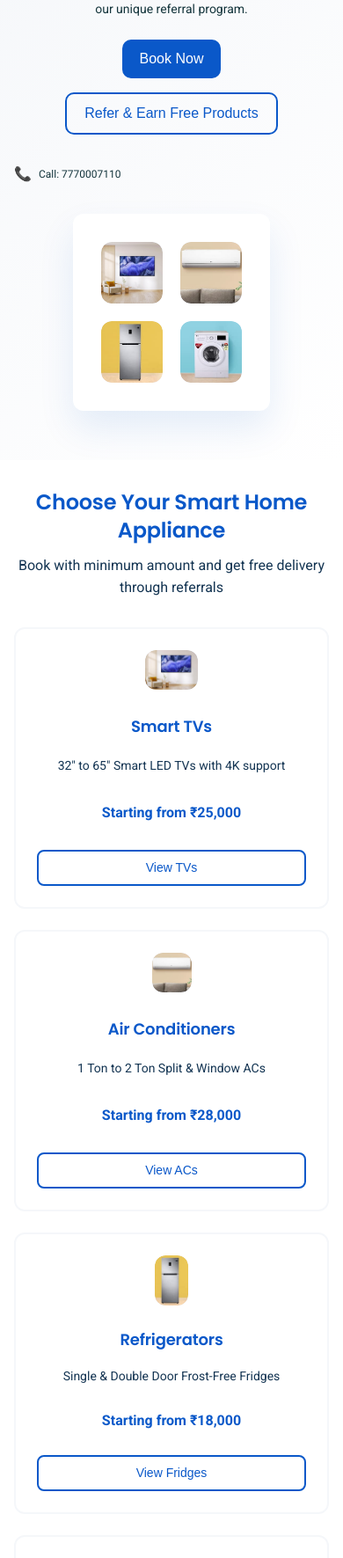
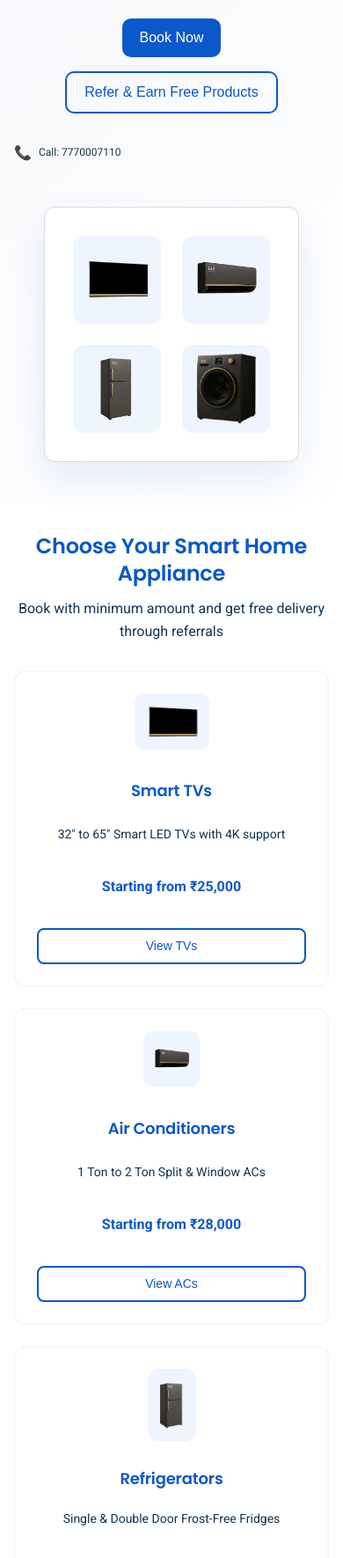
Before and after one commit to dhanushd-27/dlselectronics, a plain HTML site: page index.html in a window 390 px wide. Shown: the part 229-2000 px from the top of the page at 88% size. Drawn offline with Linux system fonts and the light colour scheme.

Commit message:
generate images, remove background and change source of images

```diff
--- a/index.html
+++ b/index.html
@@ -64,16 +64,16 @@
                     <div class="hero-showcase">
                         <div class="product-showcase">
                                                 <div class="showcase-item showcase-tv">
-                                <img src="images/tv3.jpg" alt="Smart TV" class="showcase-image">
+                        <img src="images/tv3.png" alt="Smart TV" class="showcase-image">
                     </div>
                     <div class="showcase-item showcase-ac">
-                                <img src="images/ac3.jpg" alt="Air Conditioner" class="showcase-image">
+                        <img src="images/ac3.png" alt="Air Conditioner" class="showcase-image">
                     </div>
                     <div class="showcase-item showcase-fridge">
-                                <img src="images/fridge2.jpg" alt="Refrigerator" class="showcase-image">
+                        <img src="images/fridge2.png" alt="Refrigerator" class="showcase-image">
                     </div>
                     <div class="showcase-item showcase-washing">
-                                <img src="images/wm2.jpg" alt="Washing Machine" class="showcase-image">
+                        <img src="images/wm2.png" alt="Washing Machine" class="showcase-image">
                     </div>
                         </div>
                     </div>
@@ -92,7 +92,7 @@
             <div class="categories-grid">
                 <div class="category-card" onclick="viewCategory('tv')">
                     <div class="category-icon">
-                        <img src="images/tv3.jpg" alt="Smart TV" class="category-image">
+                        <img src="images/tv3.png" alt="Smart TV" class="category-image">
                     </div>
                     <h3>Smart TVs</h3>
                     <p>32" to 65" Smart LED TVs with 4K support</p>
@@ -101,7 +101,7 @@
                 </div>
                 <div class="category-card" onclick="viewCategory('ac')">
                     <div class="category-icon">
-                        <img src="images/ac3.jpg" alt="Air Conditioner" class="category-image">
+                        <img src="images/ac3.png" alt="Air Conditioner" class="category-image">
                     </div>
                     <h3>Air Conditioners</h3>
                     <p>1 Ton to 2 Ton Split & Window ACs</p>
@@ -110,7 +110,7 @@
                 </div>
                 <div class="category-card" onclick="viewCategory('fridge')">
                     <div class="category-icon">
-                        <img src="images/fridge2.jpg" alt="Refrigerator" class="category-image">
+                        <img src="images/fridge2.png" alt="Refrigerator" class="category-image">
                     </div>
                     <h3>Refrigerators</h3>
                     <p>Single & Double Door Frost-Free Fridges</p>
@@ -119,7 +119,7 @@
                 </div>
                 <div class="category-card" onclick="viewCategory('washing-machine')">
                     <div class="category-icon">
-                        <img src="images/wm2.jpg" alt="Washing Machine" class="category-image">
+                        <img src="images/wm2.png" alt="Washing Machine" class="category-image">
                     </div>
                     <h3>Washing Machines</h3>
                     <p>Front Load & Top Load Automatic</p>
--- a/style.css
+++ b/style.css
@@ -1009,8 +1009,8 @@ h1, h2, h3, h4, h5, h6 {
 /* Hero Section */
 .hero {
   background: linear-gradient(135deg, var(--color-brand-grey) 0%, var(--color-brand-white) 100%);
-  padding: var(--space-32) 0;
-  min-height: 80vh;
+  padding: var(--space-32) 0 var(--space-32) 0; /* Increased bottom padding */
+  min-height: 85vh; /* Increased from 80vh to accommodate larger images */
   display: flex;
   align-items: center;
 }
@@ -1066,16 +1066,18 @@ h1, h2, h3, h4, h5, h6 {
   display: flex;
   justify-content: center;
   align-items: center;
+  padding: var(--space-16); /* Add padding around showcase */
 }
 
 .product-showcase {
   display: grid;
   grid-template-columns: repeat(2, 1fr);
-  gap: var(--space-20);
+  gap: var(--space-24);  /* Increased from 20px for better spacing */
   padding: var(--space-32);
   background: var(--color-brand-white);
   border-radius: var(--radius-lg);
   box-shadow: 0 20px 40px rgba(10, 88, 201, 0.1);
+  border: 1px solid var(--color-border); /* Add subtle border */
 }
 
 /* Base showcase item styles */
@@ -1095,8 +1097,8 @@ h1, h2, h3, h4, h5, h6 {
 .showcase-ac,
 .showcase-fridge,
 .showcase-washing {
-  width: 100px;  /* Consistent width for all items */
-  height: 100px; /* Consistent height for all items - square shape */
+  width: 150px;  /* Increased from 100px for better visibility */
+  height: 150px; /* Increased from 100px for better visibility */
 }
 
 .showcase-image {
@@ -1113,6 +1115,7 @@ h1, h2, h3, h4, h5, h6 {
 
 .showcase-item:hover {
   transform: translateY(-4px);
+  box-shadow: 0 8px 25px rgba(10, 88, 201, 0.2); /* Enhanced shadow on hover */
 }
 
 /* Consistent hover effects for all showcase items */
@@ -1121,6 +1124,7 @@ h1, h2, h3, h4, h5, h6 {
 .showcase-fridge:hover .showcase-image,
 .showcase-washing:hover .showcase-image {
   transform: scale(1.05);
+  filter: brightness(1.1); /* Slightly brighten on hover */
 }
 
 /* Section Headers */
@@ -1160,7 +1164,7 @@ h1, h2, h3, h4, h5, h6 {
   text-align: center;
   transition: all var(--duration-normal) var(--ease-standard);
   cursor: pointer;
-  height: 320px; /* Fixed height for all cards */
+  height: 360px; /* Increased from 320px to accommodate larger images */
   display: flex;
   flex-direction: column;
   justify-content: space-between;
@@ -1200,23 +1204,23 @@ h1, h2, h3, h4, h5, h6 {
 
 /* Standardized category icon dimensions for consistent card sizes */
 .category-card:nth-child(1) .category-icon {
-  width: 80px;   /* Standard size for all icons */
-  height: 80px;
+  width: 120px;   /* Increased from 80px for better visibility */
+  height: 120px;
 }
 
 .category-card:nth-child(2) .category-icon {
-  width: 80px;   /* Standard size for all icons */
-  height: 80px;
+  width: 120px;   /* Increased from 80px for better visibility */
+  height: 120px;
 }
 
 .category-card:nth-child(3) .category-icon {
-  width: 80px;   /* Standard size for all icons */
-  height: 80px;
+  width: 120px;   /* Increased from 80px for better visibility */
+  height: 120px;
 }
 
 .category-card:nth-child(4) .category-icon {
-  width: 80px;   /* Standard size for all icons */
-  height: 80px;
+  width: 120px;   /* Increased from 80px for better visibility */
+  height: 120px;
 }
 
 .category-image {
@@ -1225,6 +1229,31 @@ h1, h2, h3, h4, h5, h6 {
   object-fit: cover;
   border-radius: var(--radius-lg);
   transition: transform var(--duration-normal) var(--ease-standard);
+}
+
+/* Optimize category images for different product types */
+.category-card:nth-child(1) .category-image {
+  object-fit: contain; /* TV images are landscape, use contain */
+  object-position: center;
+  padding: var(--space-8);
+}
+
+.category-card:nth-child(2) .category-image {
+  object-fit: contain; /* AC images are square, use contain */
+  object-position: center;
+  padding: var(--space-8);
+}
+
+.category-card:nth-child(3) .category-image {
+  object-fit: contain; /* Fridge images are tall, use contain */
+  object-position: center;
+  padding: var(--space-8);
+}
+
+.category-card:nth-child(4) .category-image {
+  object-fit: contain; /* Washing machine images vary, use contain */
+  object-position: center;
+  padding: var(--space-8);
 }
 
 .category-card h3 {
@@ -1337,9 +1366,9 @@ h1, h2, h3, h4, h5, h6 {
 }
 
 /* Ensure proper image display */
+.product-img[src*=".png"],
 .product-img[src*=".jpg"],
 .product-img[src*=".jpeg"],
-.product-img[src*=".png"],
 .product-img[src*=".webp"] {
   display: block;
 }
@@ -1354,9 +1383,9 @@ h1, h2, h3, h4, h5, h6 {
 }
 
 .product-image--tv .product-img {
-  object-fit: contain;
+  object-fit: contain; /* TV images are landscape, use contain */
   object-position: center;
-  padding: var(--space-8);
+  padding: var(--space-8); /* Add padding for better visibility */
 }
 
 /* AC Image Styling - Square images */
@@ -1367,7 +1396,7 @@ h1, h2, h3, h4, h5, h6 {
 }
 
 .product-image--ac .product-img {
-  object-fit: contain;
+  object-fit: contain; /* AC images are square, use contain */
   object-position: center;
   padding: var(--space-8);
   transition: all var(--duration-normal) var(--ease-standard);
@@ -1388,8 +1417,8 @@ h1, h2, h3, h4, h5, h6 {
 }
 
 .product-image--fridge .product-img {
-  object-fit: contain;
-  object-position: center center;
+  object-fit: contain; /* Fridge images are tall, use contain */
+  object-position: center;
   padding: var(--space-8);
   transition: all var(--duration-normal) var(--ease-standard);
   border-radius: var(--radius-lg) var(--radius-lg) 0 0;
@@ -2022,29 +2051,29 @@ h1, h2, h3, h4, h5, h6 {
   .showcase-ac,
   .showcase-fridge,
   .showcase-washing {
-    width: 80px;   /* Consistent width for all items */
-    height: 80px;  /* Consistent height for all items */
+    width: 120px;   /* Increased from 80px for better visibility */
+    height: 120px;  /* Increased from 80px for better visibility */
   }
 
   /* Responsive category icons - maintaining aspect ratios */
   .category-card:nth-child(1) .category-icon {
-    width: 70px;   /* TV: wider landscape */
-    height: 52px;
+    width: 100px;   /* TV: wider landscape - increased from 70px */
+    height: 75px;   /* Increased from 52px */
   }
 
   .category-card:nth-child(2) .category-icon {
-    width: 52px;   /* AC: square */
-    height: 52px;
+    width: 75px;   /* AC: square - increased from 52px */
+    height: 75px;  /* Increased from 52px */
   }
 
   .category-card:nth-child(3) .category-icon {
-    width: 45px;   /* Fridge: narrow tall */
-    height: 67px;
+    width: 65px;   /* Fridge: narrow tall - increased from 45px */
+    height: 97px;  /* Increased from 67px */
   }
 
   .category-card:nth-child(4) .category-icon {
-    width: 48px;   /* Washing: medium portrait */
-    height: 60px;
+    width: 70px;   /* Washing: medium portrait - increased from 48px */
+    height: 87px;  /* Increased from 60px */
   }
 
   .mobile-menu-toggle {
@@ -2135,29 +2164,29 @@ h1, h2, h3, h4, h5, h6 {
   .showcase-ac,
   .showcase-fridge,
   .showcase-washing {
-    width: 70px;   /* Consistent width for all items */
-    height: 70px;  /* Consistent height for all items */
+    width: 100px;   /* Increased from 70px for better visibility */
+    height: 100px;  /* Increased from 70px for better visibility */
   }
 
   /* Extra small responsive category icons - maintaining aspect ratios */
   .category-card:nth-child(1) .category-icon {
-    width: 60px;   /* TV: wider landscape */
-    height: 45px;
+    width: 85px;   /* TV: wider landscape - increased from 60px */
+    height: 64px;  /* Increased from 45px */
   }
 
   .category-card:nth-child(2) .category-icon {
-    width: 45px;   /* AC: square */
-    height: 45px;
+    width: 64px;   /* AC: square - increased from 45px */
+    height: 64px;  /* Increased from 45px */
   }
 
   .category-card:nth-child(3) .category-icon {
-    width: 38px;   /* Fridge: narrow tall */
-    height: 57px;
+    width: 55px;   /* Fridge: narrow tall - increased from 38px */
+    height: 83px;  /* Increased from 38px */
   }
 
   .category-card:nth-child(4) .category-icon {
-    width: 42px;   /* Washing: medium portrait */
-    height: 52px;
+    width: 60px;   /* Washing: medium portrait - increased from 42px */
+    height: 75px;  /* Increased from 52px */
   }
 
   .hero-subtitle {
@@ -2204,6 +2233,42 @@ h1, h2, h3, h4, h5, h6 {
 
   .products-grid {
     gap: var(--space-12);
+  }
+}
+
+/* Very small screen adjustments */
+@media (max-width: 360px) {
+  .showcase-tv,
+  .showcase-ac,
+  .showcase-fridge,
+  .showcase-washing {
+    width: 90px;   /* Minimum size for very small screens */
+    height: 90px;
+  }
+
+  .category-card:nth-child(1) .category-icon {
+    width: 75px;
+    height: 56px;
+  }
+
+  .category-card:nth-child(2) .category-icon {
+    width: 56px;
+    height: 56px;
+  }
+
+  .category-card:nth-child(3) .category-icon {
+    width: 48px;
+    height: 72px;
+  }
+
+  .category-card:nth-child(4) .category-icon {
+    width: 52px;
+    height: 65px;
+  }
+
+  .product-showcase {
+    gap: var(--space-16); /* Reduce gap for very small screens */
+    padding: var(--space-24);
   }
 }
 
@@ -2220,3 +2285,28 @@ p {
   color: var(--color-text);
   color: #133452; /* Fallback color for better visibility */
 }
+
+/* Optimize showcase images for different product types */
+.showcase-tv .showcase-image {
+  object-fit: contain; /* TV images are landscape, use contain */
+  object-position: center;
+  padding: var(--space-8); /* Add padding for better visibility */
+}
+
+.showcase-ac .showcase-image {
+  object-fit: contain; /* AC images are square, use contain */
+  object-position: center;
+  padding: var(--space-8);
+}
+
+.showcase-fridge .showcase-image {
+  object-fit: contain; /* Fridge images are tall, use contain */
+  object-position: center;
+  padding: var(--space-8);
+}
+
+.showcase-washing .showcase-image {
+  object-fit: contain; /* Washing machine images vary, use contain */
+  object-position: center;
+  padding: var(--space-8);
+}
```
Also changed, not shown: images/ac3.jpg (deleted), images/ac3.png (added), images/fridge2.jpg (deleted), images/fridge2.png (added), images/tv3.jpg (deleted), images/tv3.png (added), images/wm2.jpg (deleted), images/wm2.png (added). Lines whose indentation alone changed are shown as unchanged.
